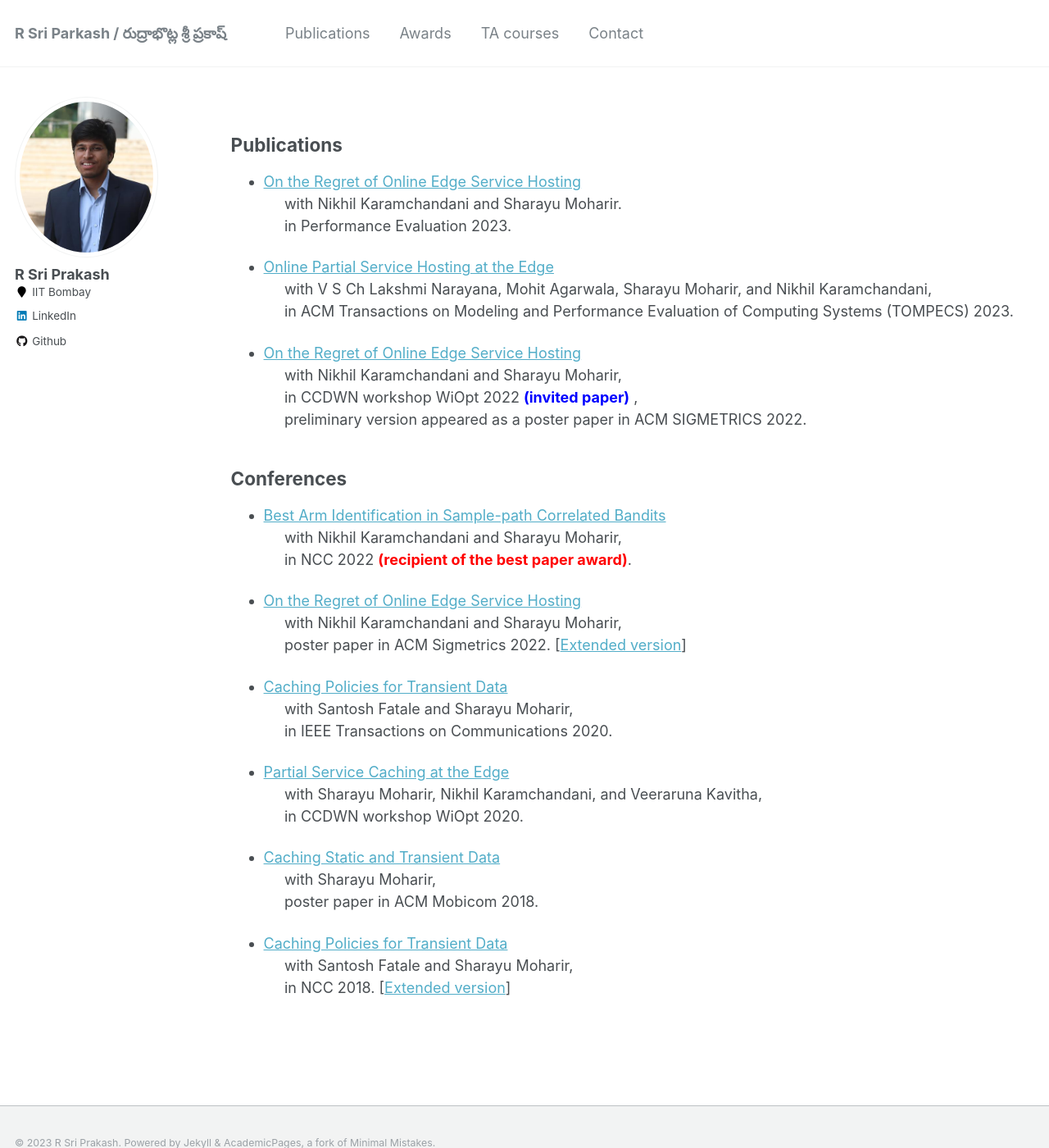
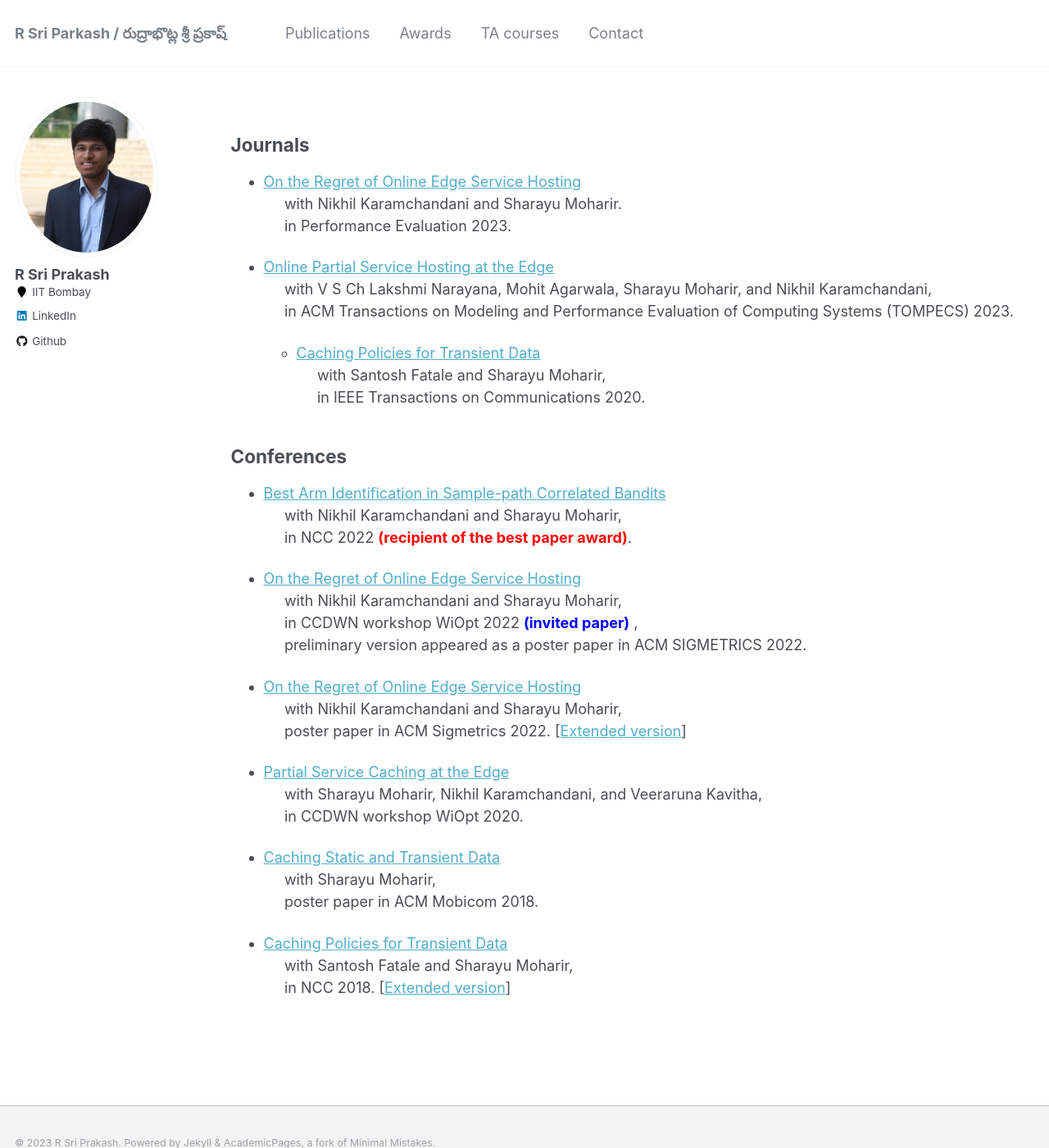
Before and after one commit to rsriprakash/rsriprakash.github.io, a Jekyll site: the page built from _pages/publications.md, in a window 1280 px wide and 1400 px high. Shown: the whole window at 82% size. Built offline with Jekyll 4.4.1, drawn with Linux system fonts in a browser that asks for light colours.

Commit message:
Update publications.md

```diff
--- a/_pages/publications.md
+++ b/_pages/publications.md
@@ -6,7 +6,7 @@ author_profile: true
 redirect_from:
   - /publications
 ---
-## Publications
+## Journals
 * [On the Regret of Online Edge Service Hosting](https://arxiv.org/abs/2303.06851)<br>
 		&nbsp;&nbsp;&nbsp;&nbsp; with Nikhil Karamchandani and Sharayu Moharir.<br>
   &nbsp;&nbsp;&nbsp;&nbsp; in Performance Evaluation 2023.
@@ -15,23 +15,23 @@ redirect_from:
   	&nbsp;&nbsp;&nbsp;&nbsp; with V S Ch Lakshmi Narayana, Mohit Agarwala, Sharayu Moharir, and Nikhil Karamchandani,<br>
   &nbsp;&nbsp;&nbsp;&nbsp; in ACM Transactions on Modeling and Performance Evaluation of Computing Systems (TOMPECS) 2023.
 
-* [On the Regret of Online Edge Service Hosting](http://rsriprakash.github.io/files/WiOpt_2022.pdf)<br>
-		&nbsp;&nbsp;&nbsp;&nbsp; with Nikhil Karamchandani and Sharayu Moharir,<br>
-    &nbsp;&nbsp;&nbsp;&nbsp; in CCDWN workshop WiOpt 2022 <span style="color:blue">  **(invited paper)** </span>,<br>
-    &nbsp;&nbsp;&nbsp;&nbsp; preliminary version appeared as a poster paper in ACM SIGMETRICS 2022.
+  * [Caching Policies for Transient Data](http://rsriprakash.github.io/files/Tcom_2020.pdf)<br>
+		&nbsp;&nbsp;&nbsp;&nbsp; with Santosh Fatale and Sharayu Moharir,<br>
+    &nbsp;&nbsp;&nbsp;&nbsp; in IEEE Transactions on Communications 2020.
 
 ## Conferences
 * [Best Arm Identification in Sample-path Correlated Bandits](http://rsriprakash.github.io/files/NCC_2022.pdf)<br>
     &nbsp;&nbsp;&nbsp;&nbsp; with Nikhil Karamchandani and Sharayu Moharir,<br>
     &nbsp;&nbsp;&nbsp;&nbsp; in NCC 2022<span style="color:red"> **(recipient of the best paper award)**</span>.
 
+* [On the Regret of Online Edge Service Hosting](http://rsriprakash.github.io/files/WiOpt_2022.pdf)<br>
+		&nbsp;&nbsp;&nbsp;&nbsp; with Nikhil Karamchandani and Sharayu Moharir,<br>
+    &nbsp;&nbsp;&nbsp;&nbsp; in CCDWN workshop WiOpt 2022 <span style="color:blue">  **(invited paper)** </span>,<br>
+    &nbsp;&nbsp;&nbsp;&nbsp; preliminary version appeared as a poster paper in ACM SIGMETRICS 2022.
+
 * [On the Regret of Online Edge Service Hosting](http://rsriprakash.github.io/files/sig_2022.pdf)<br>
 		&nbsp;&nbsp;&nbsp;&nbsp; with Nikhil Karamchandani and Sharayu Moharir,<br>
     &nbsp;&nbsp;&nbsp;&nbsp; poster paper in ACM Sigmetrics 2022. [[Extended version](http://rsriprakash.github.io/files/perf_evol_2022.pdf)]
-
-* [Caching Policies for Transient Data](http://rsriprakash.github.io/files/Tcom_2020.pdf)<br>
-		&nbsp;&nbsp;&nbsp;&nbsp; with Santosh Fatale and Sharayu Moharir,<br>
-    &nbsp;&nbsp;&nbsp;&nbsp; in IEEE Transactions on Communications 2020.
 
 * [Partial Service Caching at the Edge](http://rsriprakash.github.io/files/Wiopt_2020.pdf)<br>
 		&nbsp;&nbsp;&nbsp;&nbsp; with Sharayu Moharir, Nikhil Karamchandani, and Veeraruna Kavitha,<br>
```
